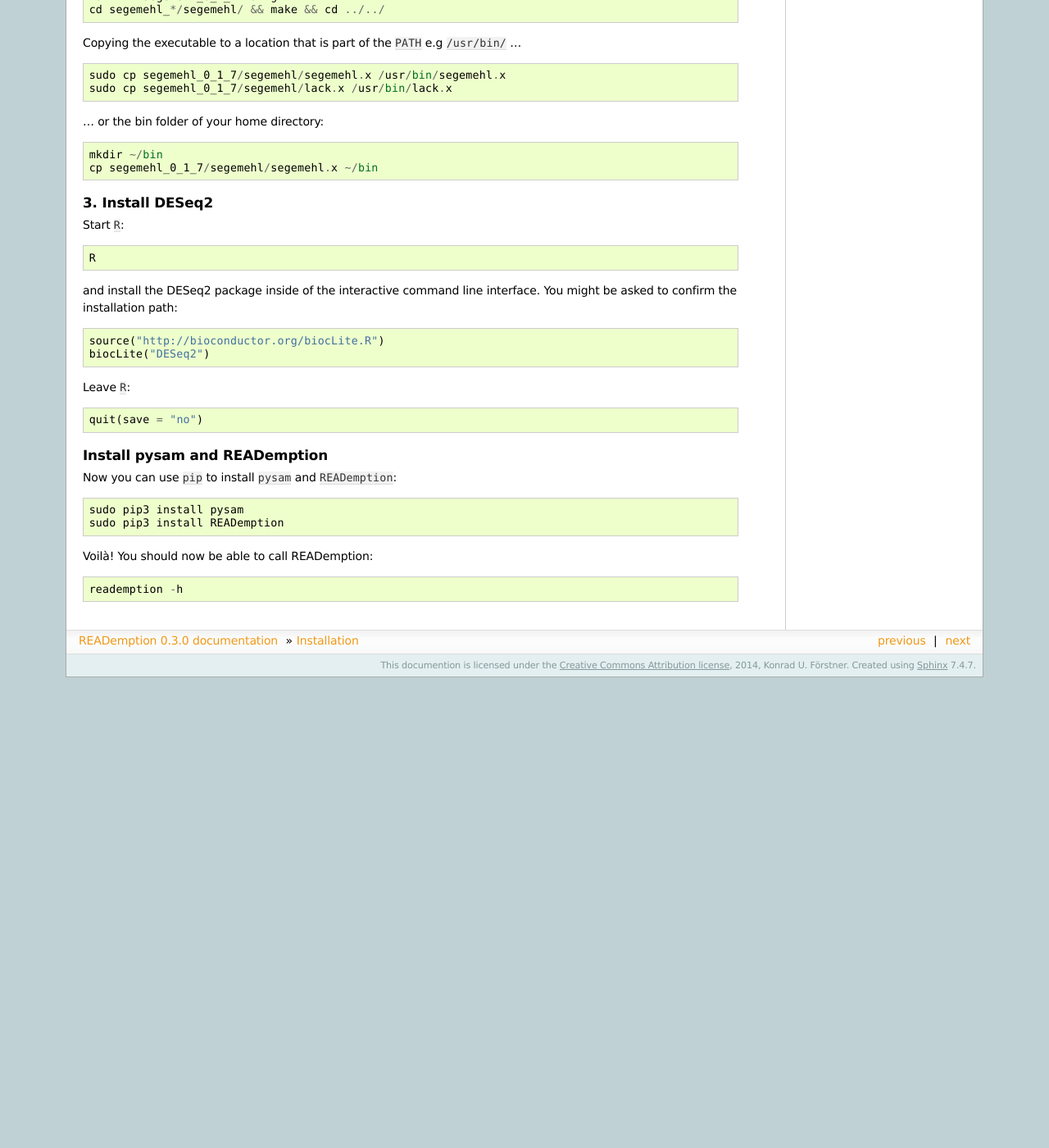
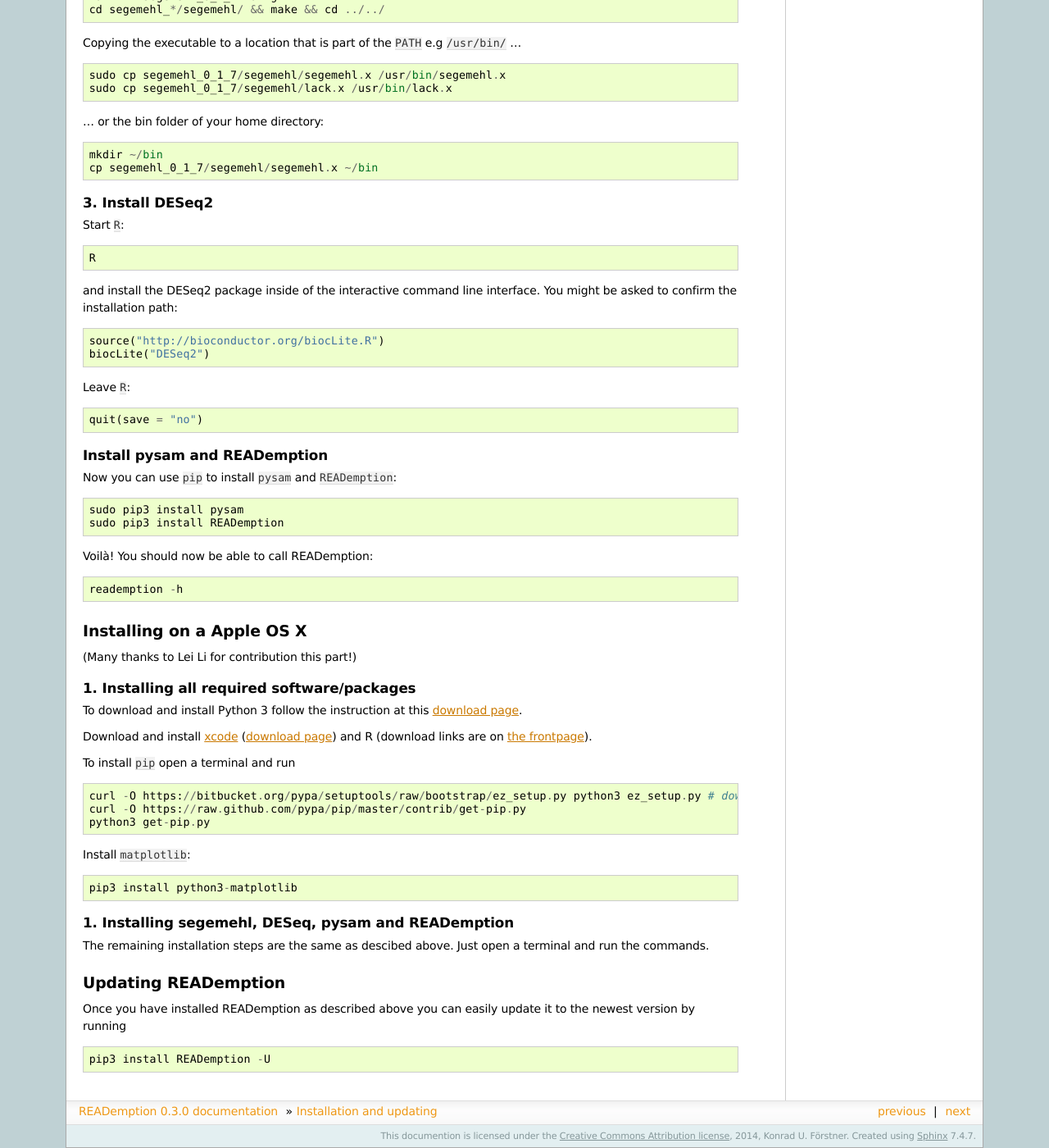
Before and after one commit to foerstner-lab/READemption, a Sphinx documentation site: the page built from docs/source/installation.rst, in a window 1280 px wide and 1400 px high, scrolled down 788 px. Shown: the whole window at 82% size. Built offline with Sphinx 7.4.7, drawn with Linux system fonts in a browser that asks for light colours; pages that are not in the unit, such as notebooks, are missing from menus; before the commit the page ends 1614 px from its top, so only the background shows below that; some of the changed text lies outside the part shown.

Commit message:
Extending the installation instructions (OS X)

```diff
--- a/docs/source/installation.rst
+++ b/docs/source/installation.rst
@@ -1,5 +1,5 @@
-Installation
-============
+Installation and updating
+=========================
 
 Requirements
 ------------
@@ -101,12 +101,49 @@ Voilà! You should now be able to call READemption::
 
   reademption -h
 
-..
-.. Global installation
-.. -------------------
-..
-.. Installation in the home directory of the user
-.. ----------------------------------------------
-..
-.. Installation in a pyvenv
-.. ----------------------
+
+Installing on a Apple OS X
+--------------------------
+
+(Many thanks to Lei Li for contribution this part!)
+
+1. Installing all required software/packages
+~~~~~~~~~~~~~~~~~~~~~~~~~~~~~~~~~~~~~~~~~~~~
+
+To download and install Python 3 follow the instruction at this
+`download page <https://www.python.org/downloads/>`_.
+
+Download and install `xcode <https://developer.apple.com/xcode/>`_ (`download page <https://developer.apple.com/xcode/downloads/>`_) and R
+(download links are on `the frontpage <http://www.r-project.org/>`_).
+
+To install ``pip`` open a terminal and run
+
+::
+
+  curl -O https://bitbucket.org/pypa/setuptools/raw/bootstrap/ez_setup.py python3 ez_setup.py # download and install pip
+  curl -O https://raw.github.com/pypa/pip/master/contrib/get-pip.py
+  python3 get-pip.py
+
+Install ``matplotlib``:
+
+::
+
+  pip3 install python3-matplotlib
+
+
+1. Installing segemehl, DESeq, pysam and READemption
+~~~~~~~~~~~~~~~~~~~~~~~~~~~~~~~~~~~~~~~~~~~~~~~~~~~~
+
+The remaining installation steps are the same as descibed above. Just
+open a terminal and run the commands.
+
+
+Updating READemption
+--------------------
+
+Once you have installed READemption as described above you can easily
+update it to the newest version by running
+
+::
+
+  pip3 install READemption -U
```
Also changed, not shown: other parts of docs/source/installation.rst (+2 -2 lines).
